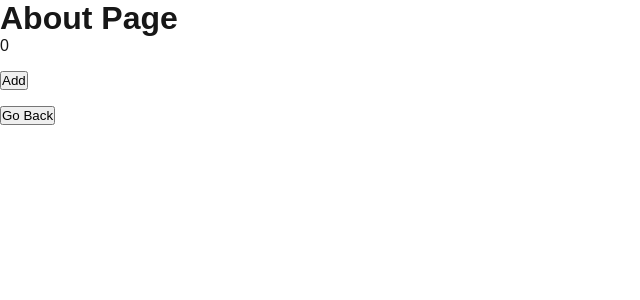
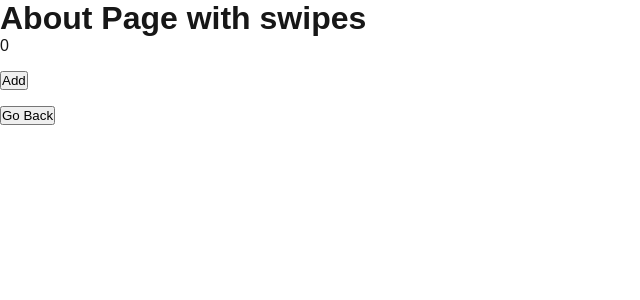
Before and after one commit to Wildereduardoleon85/testing-swipe-app, a Next.js app: page /about in a window 1280 px wide. Shown: the top 300 px of the page, without its empty margins (0-640 px from the left). Built offline with nearby package versions, Linux system fonts and the light colour scheme.

Commit message:
feat: Add with swipes word in about page

```diff
--- a/src/pages/about/index.tsx
+++ b/src/pages/about/index.tsx
@@ -44,7 +44,7 @@ export default function AboutPage() {
 
   return (
     <>
-      <h1>About Page</h1>
+      <h1>About Page with swipes</h1>
       <p>{counter}</p>
       <button
         style={{ display: 'block', marginTop: '16px' }}
```
